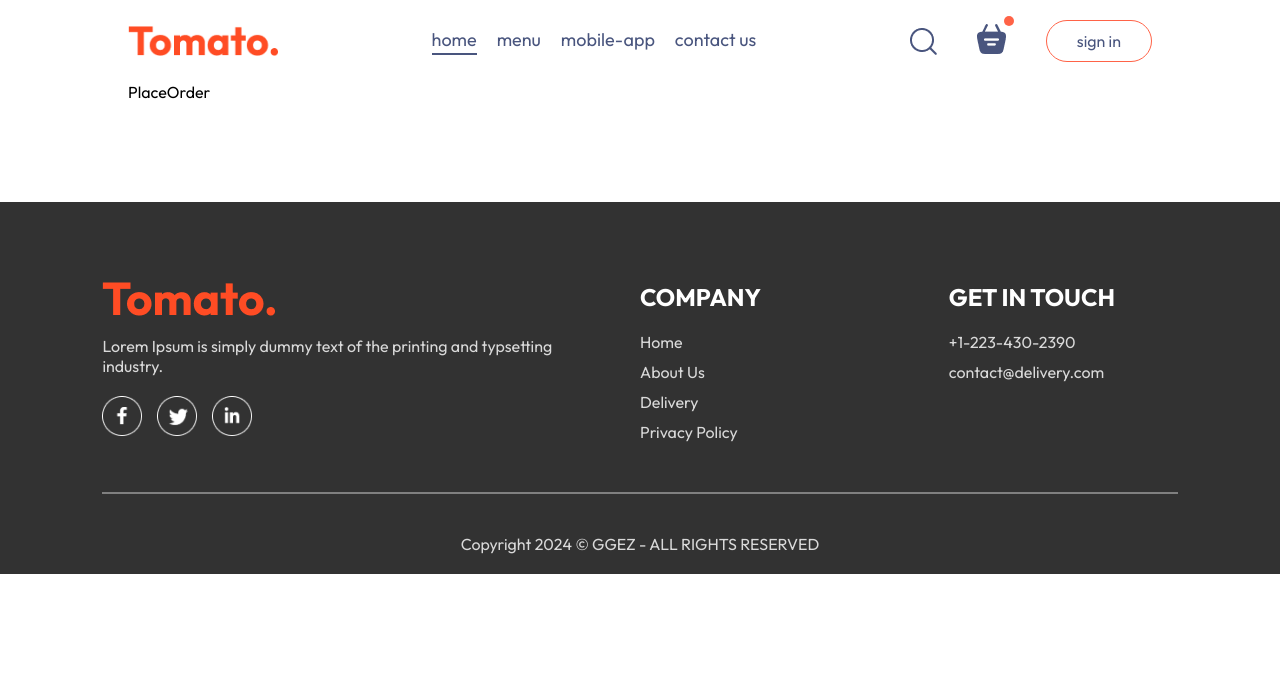
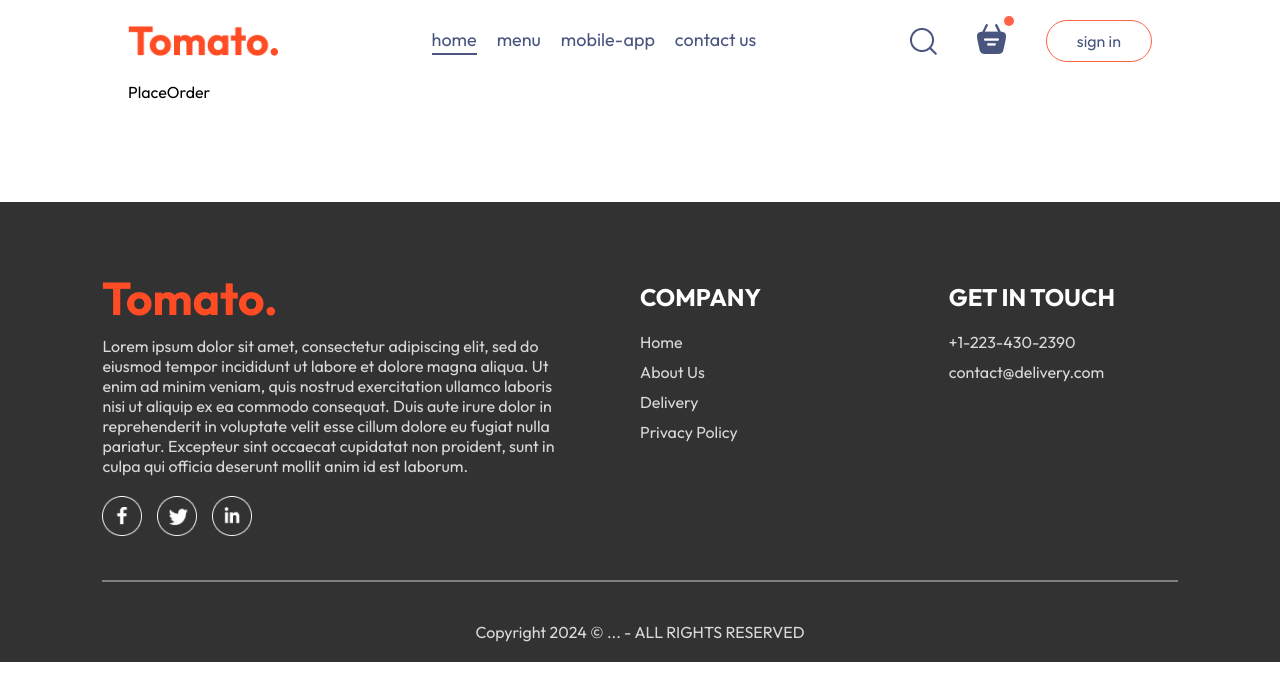
Before and after one commit to achan88/food-delivery, a React app: page /order in a window 1280 px wide. Shown: the top 700 px of the page. Built offline with nearby package versions, Linux system fonts and the light colour scheme; the HTML template or start-up script is replaced by a standard one.

Commit message:
Add some dummy text

```diff
--- a/src/components/Footer/Footer.jsx
+++ b/src/components/Footer/Footer.jsx
@@ -8,8 +8,13 @@
         <div className="footer-content-left">
           <img src={assets.logo} alt="" />
           <p>
-            Lorem Ipsum is simply dummy text of the printing and typsetting
-            industry.
+            Lorem ipsum dolor sit amet, consectetur adipiscing elit, sed do
+            eiusmod tempor incididunt ut labore et dolore magna aliqua. Ut enim
+            ad minim veniam, quis nostrud exercitation ullamco laboris nisi ut
+            aliquip ex ea commodo consequat. Duis aute irure dolor in
+            reprehenderit in voluptate velit esse cillum dolore eu fugiat nulla
+            pariatur. Excepteur sint occaecat cupidatat non proident, sunt in
+            culpa qui officia deserunt mollit anim id est laborum.
           </p>
           <div className="footer-social-icons">
             <img src={assets.facebook_icon} alt="" />
@@ -35,7 +40,9 @@
         </div>
       </div>
       <hr />
-      <p className="footer-copyright">Copyright 2024 © GGEZ - ALL RIGHTS RESERVED</p>
+      <p className="footer-copyright">
+        Copyright 2024 © ... - ALL RIGHTS RESERVED
+      </p>
     </div>
   );
 };
```
